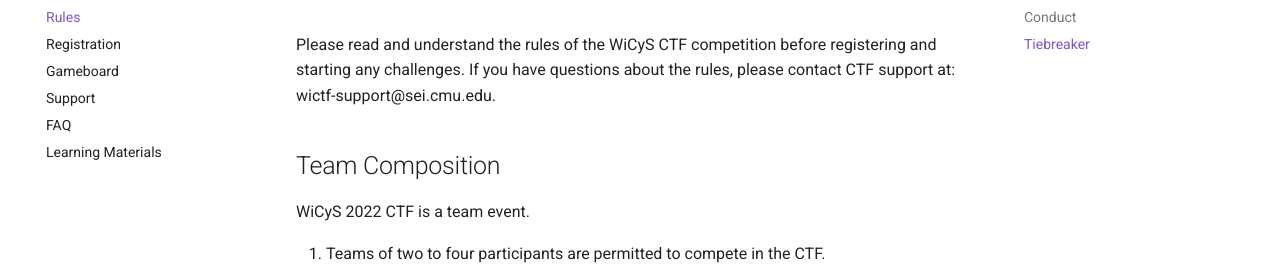
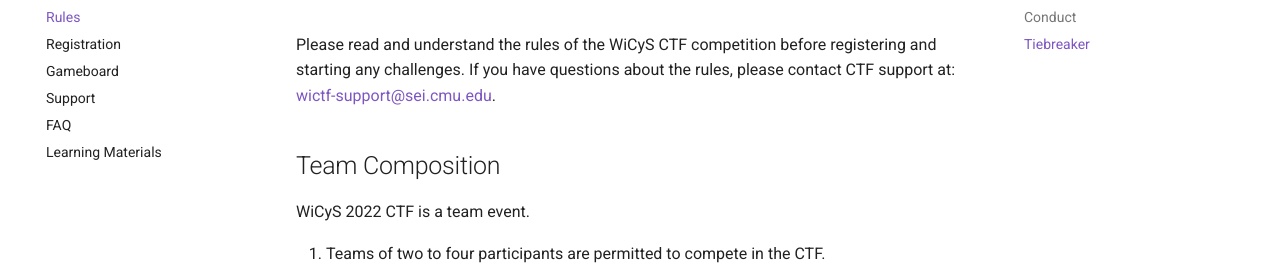
Before and after one commit to sei-mkaar/wictf-web, an MkDocs documentation site: the page built from docs/rules.md, in a window 1280 px wide and 1202 px high. Shown: the part 148-426 px from the top of the window. Built offline with MkDocs 1.6.1 and Material for MkDocs 9.7.7, drawn with Linux system fonts in a browser that asks for light colours; part of the change alters nothing that is shown.

```diff
--- a/docs/rules.md
+++ b/docs/rules.md
@@ -1,6 +1,6 @@
 # Rules
 
-Please read and understand the rules of the WiCyS CTF competition before registering and starting any challenges. If you have questions about the rules, please contact CTF support at: wictf-support@sei.cmu.edu.
+Please read and understand the rules of the WiCyS CTF competition before registering and starting any challenges. If you have questions about the rules, please contact CTF support at: [wictf-support@sei.cmu.edu](mailto:wictf-support@sei.cmu.edu).
 
 ## Team Composition
 
```
